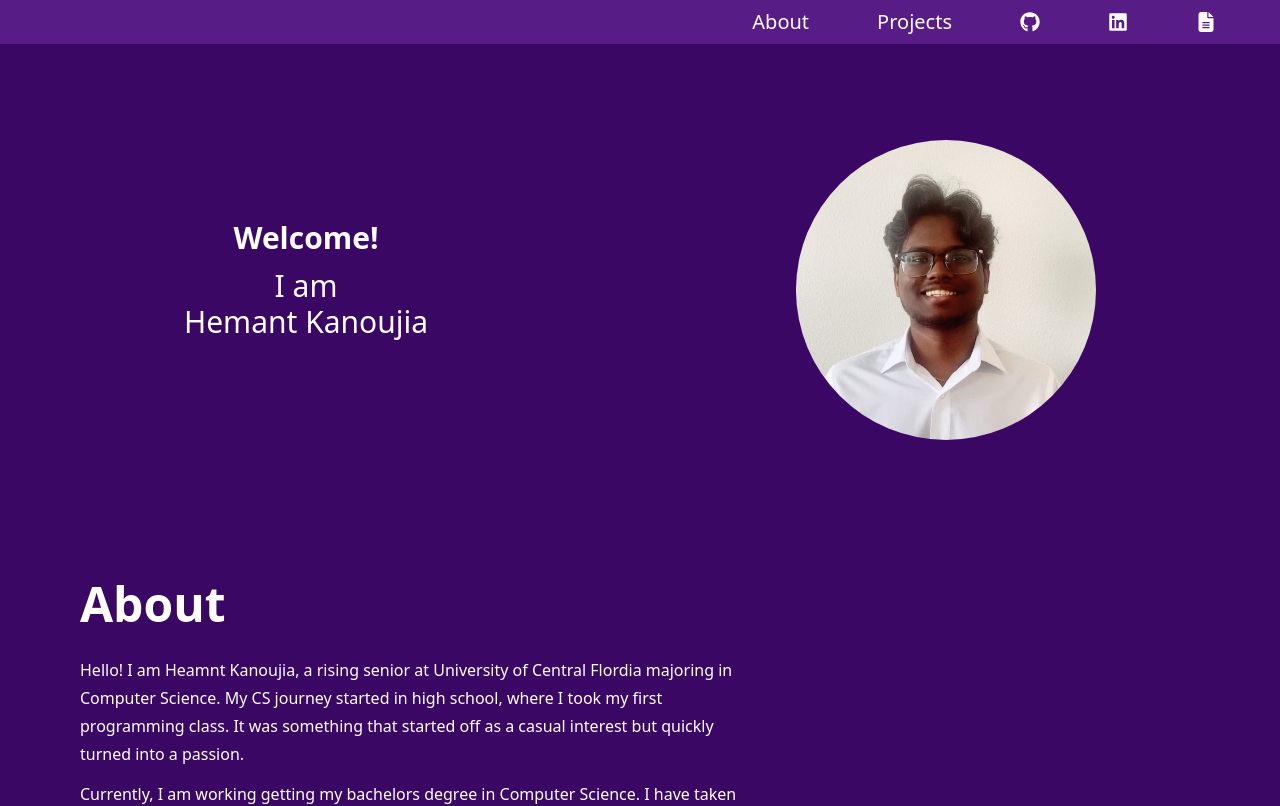
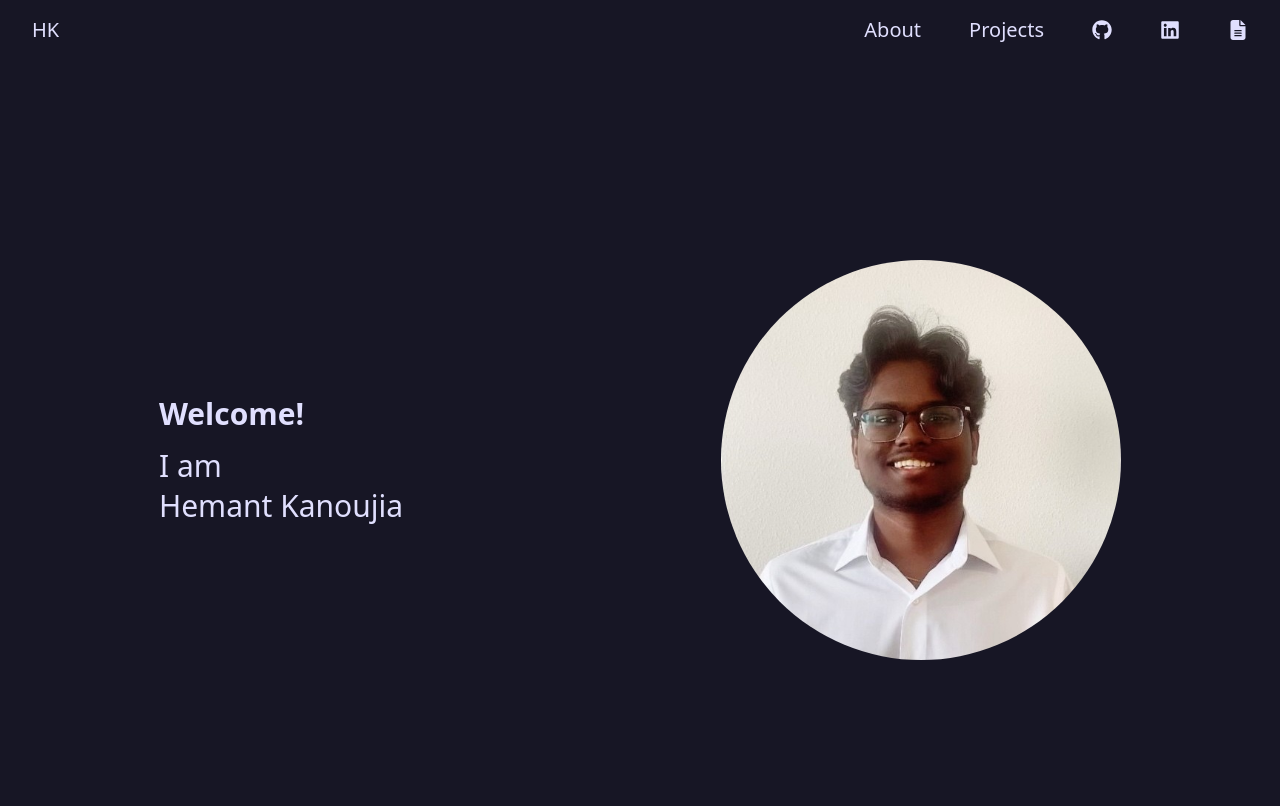
Before and after one commit to Hemanka/personal-portfolio, a Next.js app: page / in a window 1280 px wide. Shown: the top 806 px of the page. Built offline with nearby package versions, Linux system fonts and the light colour scheme.

Commit message:
changed the color palette

```diff
--- a/app/layout.tsx
+++ b/app/layout.tsx
@@ -18,7 +18,8 @@ export default function RootLayout({
   return (
     <html lang="en">
       {/* <body className={inter.className}> */}
-        <body className="bg-purple-950 text-white">
+      {/* <body className="bg-purple-950 text-white"> */}
+      <body className="bg-[#171625] text-[#E1E0FFFE]">
         <NavBar />
         {children}
       </body>
--- a/components/NavBar.tsx
+++ b/components/NavBar.tsx
@@ -1,26 +1,56 @@
-import React from 'react'
-import { FaGithub, FaLinkedin } from 'react-icons/fa'
-import { FaFileLines } from 'react-icons/fa6'
+import React from "react";
+import { FaGithub, FaLinkedin } from "react-icons/fa";
+import { FaFileLines } from "react-icons/fa6";
 
 const options = [
-    {name: 'About', link: '#about'},
-    {name: 'Projects', link: '#projects'},
-]
+  { name: "About", link: "#about" },
+  { name: "Projects", link: "#projects" },
+];
 
 export default function NavBar() {
   return (
-    <header className='bg-purple-900 w-full md:text-xl'>
-        <div className='flex justify-center md:justify-between item-center'>
-            <div></div>
-            <div className='flex space-x-5 md:mr-10'>
-                {options.map((option) => {
-                    return <a key={option.link} href={option.link}className='px-3 md:px-6 py-2'>{option.name}</a>
-                })}
-                <a href='https://github.com/Hemanka' target='_blank' rel='noopener noreferrer' className='px-3 md:px-6 py-3'><FaGithub /></a>
-                <a href='https://www.linkedin.com/in/hemant-kanoujia/' target='_blank' rel='noopener noreferrer' className='px-3 md:px-6 py-3'><FaLinkedin /></a>
-                <a href='/HemantKanoujia_resume.pdf' target='_blank' rel='noopener noreferrer' className='px-3 md:px-6 py-3'><FaFileLines /></a>
-            </div>
+    // <header className="bg-purple-900 w-full md:text-xl">
+    <header className="w-full p-4 md:text-xl">
+      <div className="flex justify-center md:justify-between item-center px-4">
+        <div>HK</div>
+        <div className="flex space-x-12">
+          {options.map((option) => {
+            return (
+              <a
+                key={option.link}
+                href={option.link}
+                className="flex flex-col justify-center"
+              >
+                {option.name}
+              </a>
+            );
+          })}
+          <a
+            href="https://github.com/Hemanka"
+            target="_blank"
+            rel="noopener noreferrer"
+            className="flex flex-col justify-center"
+          >
+            <FaGithub />
+          </a>
+          <a
+            href="https://www.linkedin.com/in/hemant-kanoujia/"
+            target="_blank"
+            rel="noopener noreferrer"
+            className="flex flex-col justify-center"
+          >
+            <FaLinkedin />
+          </a>
+          <a
+            href="/HemantKanoujia_resume.pdf"
+            target="_blank"
+            rel="noopener noreferrer"
+            className="flex flex-col justify-center"
+          >
+            <FaFileLines />
+          </a>
         </div>
+      </div>
     </header>
-  )
+  );
 }
--- a/components/Project.tsx
+++ b/components/Project.tsx
@@ -1,70 +1,79 @@
-import { describe } from 'node:test'
-import React from 'react'
+import { describe } from "node:test";
+import React from "react";
 
 const projects = [
   {
-        name: 'PetPals',
-        description: 'A tinder like application for pets. It helps pet owners to find a partner for their pets. It has features like account management, swiping, and matching.',
-        languages: ['Next.js, TypeScript, Tailwind CSS, Prism, NoSQL, Vercel'],
-        link: 'https://github.com/almond5/PetPals'
+    name: "PetPals",
+    description:
+      "A tinder like application for pets. It helps pet owners to find a partner for their pets. It has features like account management, swiping, and matching.",
+    languages: ["Next.js, TypeScript, Tailwind CSS, Prism, NoSQL, Vercel"],
+    link: "https://github.com/almond5/PetPals",
   },
   {
-        name: 'Fuzz4All',
-        description: 'An open-source project that incorrporates AI for the fuzzing process of testing. For this project, I worked on implementing a UI that would display the fuzzing results. The purpose of such a UI is to help the user understand the results of the fuzzing process and make it easier for the user to access the rseults.',
-        languages: ['Python , Flask, Docker'],
-        link: 'https://github.com/DavidF09/fuzz4all'
+    name: "Fuzz4All",
+    description:
+      "An open-source project that incorrporates AI for the fuzzing process of testing. For this project, I worked on implementing a UI that would display the fuzzing results. The purpose of such a UI is to help the user understand the results of the fuzzing process and make it easier for the user to access the rseults.",
+    languages: ["Python , Flask, Docker"],
+    link: "https://github.com/DavidF09/fuzz4all",
   },
   {
-        name: 'Perosnal Portfolio',
-        description:'A web application that showcases my project and skills. I used Next.js and Tailwind to create the web application.',
-        languages: ['Next.js, TypeScript, Tailwind CSS'],
-        link:'https://github.com/Hemanka/personal-portfolio'
+    name: "Perosnal Portfolio",
+    description:
+      "A web application that showcases my project and skills. I used Next.js and Tailwind to create the web application.",
+    languages: ["Next.js, TypeScript, Tailwind CSS"],
+    link: "https://github.com/Hemanka/personal-portfolio",
   },
   {
-        name: 'College Event Management System',
-        description: 'A web application that helps in managing college events. It has features like event registration, event management, and event feedback. It also has a hierarchical-role based access control system for managing users and the community.',
-        languages: ['HTML/CSS, JavaScript, PHP, MySQL'],
-        link: 'https://github.com/vlazo1214/College-Event-Website'
+    name: "College Event Management System",
+    description:
+      "A web application that helps in managing college events. It has features like event registration, event management, and event feedback. It also has a hierarchical-role based access control system for managing users and the community.",
+    languages: ["HTML/CSS, JavaScript, PHP, MySQL"],
+    link: "https://github.com/vlazo1214/College-Event-Website",
   },
   {
-        name: 'Contact Manager',
-        description: 'A LAMP stack web application that allows the users to manager their contacts. It has features like create contact, update contact, delete contact, and search contact.',
-        languages: ['HTML/CSS, JavaScript, PHP, MySQL, DigitalOcean'],
-        link: 'https://github.com/hemkan/Contact-Manager'
+    name: "Contact Manager",
+    description:
+      "A LAMP stack web application that allows the users to manager their contacts. It has features like create contact, update contact, delete contact, and search contact.",
+    languages: ["HTML/CSS, JavaScript, PHP, MySQL, DigitalOcean"],
+    link: "https://github.com/hemkan/Contact-Manager",
   },
-]
+];
 
 function Project() {
   return (
-    <section id='projects' className='pt-1'>
+    <section id="projects" className="pt-1">
       {/* <div className='mt-8'></div> */}
 
-        <div className='m-10'>
-            <h1 className='px-1 md:px-10 mt-3 mb-1 md:mb-7 md:mt-10 text-3xl md:text-5xl font-bold'>Projects</h1>
-            <div className='md:px-8'>
-                <div className='grid grid-cols-1 sm:grid-cols-2 md:grid-cols-3'>
+      <div className="m-10">
+        <h1 className="px-1 md:px-10 mt-3 mb-1 md:mb-7 md:mt-10 text-3xl md:text-5xl font-bold">
+          Projects
+        </h1>
+        <div className="md:px-8">
+          <div className="grid grid-cols-1 sm:grid-cols-2 md:grid-cols-3">
             {projects.map((project) => {
-                        return <a
+              return (
+                <a
                   key={project.link}
                   href={project.link}
-                            target='_blank'
-                            rel='noopener noreferrer'
-                            className='p-3 ml-1 md:ml-3 mr-5 my-4 border-2 border-gray-300 rounded-lg'
+                  target="_blank"
+                  rel="noopener noreferrer"
+                  className="p-3 ml-1 md:ml-3 mr-5 my-4 bg-[#4D58FF5A] rounded-lg"
                 >
                   <div>
-                                <h2 className='font-bold mb-4'>{project.name}</h2>
-                                <p className='mb-4 leading-7'>{project.description}</p>
+                    <h2 className="font-bold mb-4">{project.name}</h2>
+                    <p className="mb-4 leading-7">{project.description}</p>
                     <div>
                       <span>{project.languages}</span>
                     </div>
                   </div>
                 </a>
+              );
             })}
           </div>
         </div>
       </div>
     </section>
-  )
+  );
 }
 
-export default Project
+export default Project;
--- a/components/Welcome.tsx
+++ b/components/Welcome.tsx
@@ -1,21 +1,27 @@
-import React from 'react'
-import Image from 'next/image'
+import React from "react";
+import Image from "next/image";
 
 const Welcome = () => {
   return (
-    <section className='w-full'>
-        <div className='md:my-24 text-center flex flex-col md:flex-row justify-around'>
-            <div>
-                <h1 className='mt-8 mb-3 md:mt-20 sm:text-xl md:text-3xl font-bold'>Welcome!</h1>
-                <h1 className='sm:text-lg md:text-3xl'>I am</h1>
-                <h1 className='mb-10 sm:text-lg md:text-3xl'>Hemant Kanoujia</h1>
-            </div>
-            <div className="justify-center item-center flex">
-                <Image src='/photo.png' alt='Hemant' width={300} height={200} className='rounded-full'/>
-            </div>
+    <section className="w-full">
+      <div className="md:w-full md:h-screen flex flex-col md:flex-row justify-around my-10 md:my-0 space-y-8 md:space-y-0">
+        <div className="text-center md:text-left flex flex-col justify-center md:space-y-1">
+          <h1 className="mb-3 sm:text-xl md:text-3xl font-bold">Welcome!</h1>
+          <h1 className="sm:text-lg md:text-3xl">I am</h1>
+          <h1 className="sm:text-lg md:text-3xl">Hemant Kanoujia</h1>
         </div>
+        <div className="flex flex-row md:flex-col justify-center">
+          <Image
+            src="/photo.png"
+            alt="Hemant"
+            width={400}
+            height={200}
+            className="rounded-full p-5 md:p-0"
+          />
+        </div>
+      </div>
     </section>
-  )
-}
+  );
+};
 
-export default Welcome
+export default Welcome;
```
Lines whose indentation alone changed are shown as unchanged.
